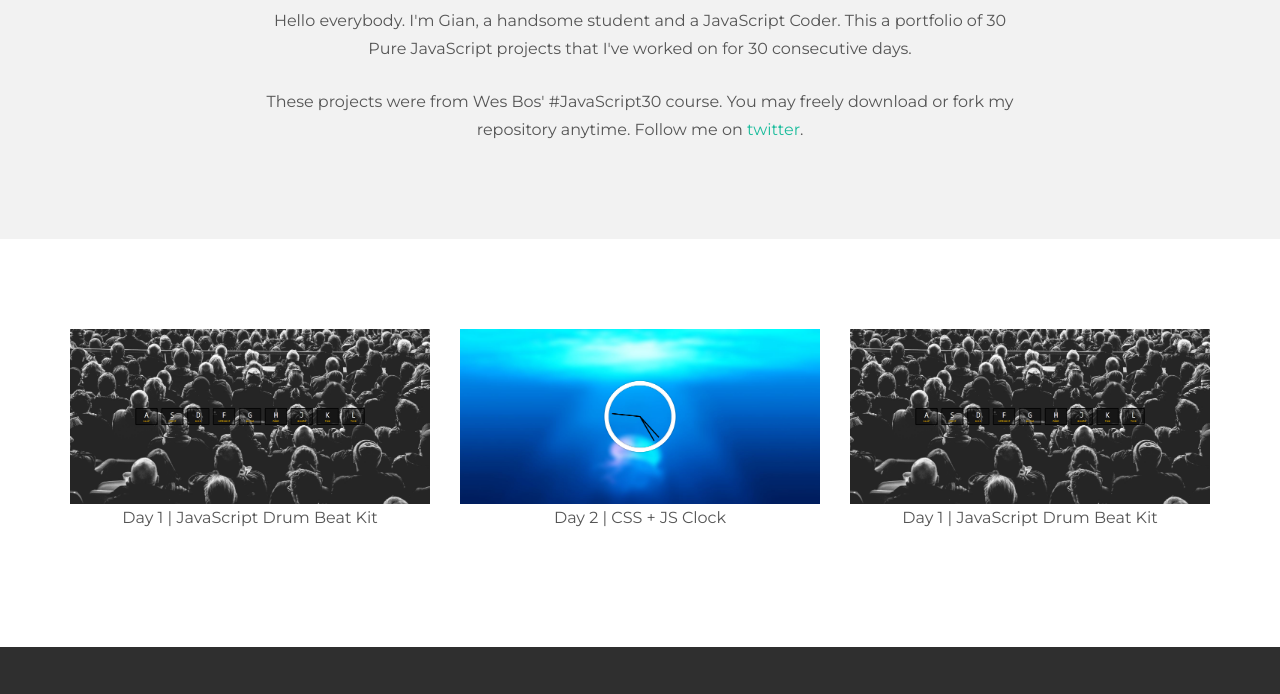
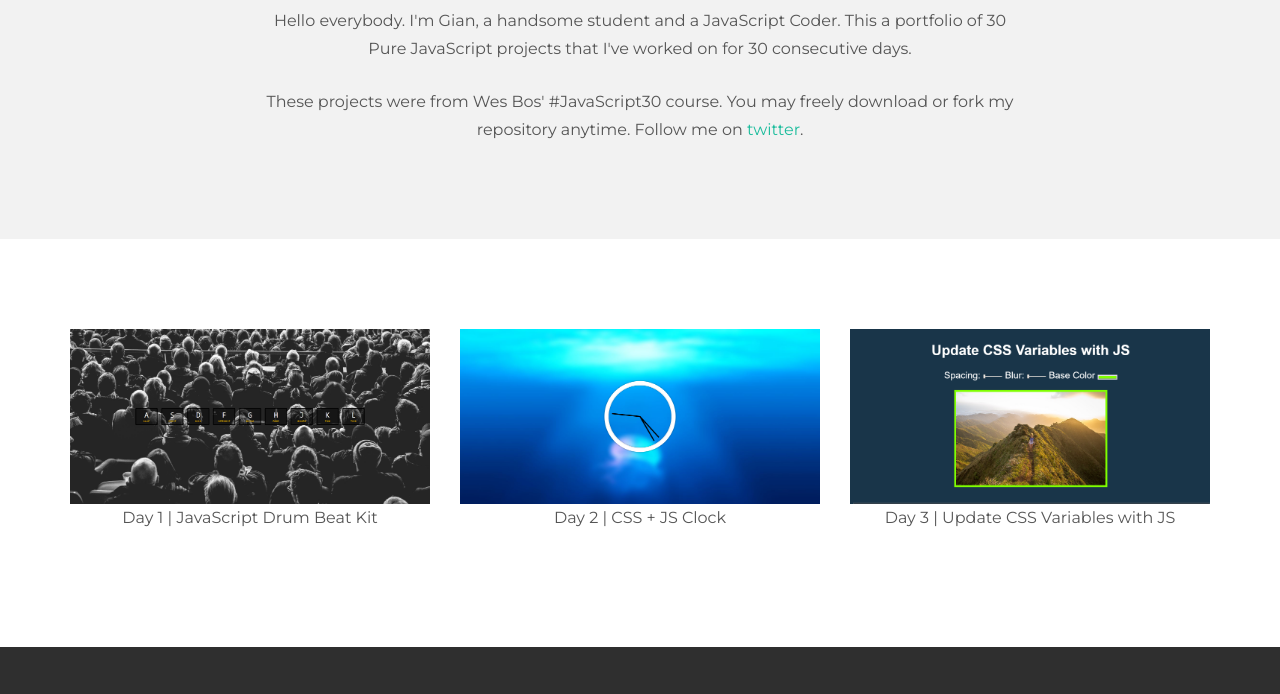
Before and after one commit to GianGonzaga29/js30, a plain HTML site: page index.html in a window 1280 px wide. Shown: the part 508-1202 px from the top of the page. Drawn offline with nearby package versions, Linux system fonts and the light colour scheme; some packages are replaced by stand-ins of ours; a script that the page names is missing.

Commit message:
updated index.html (completed lesson 3)

```diff
--- a/index.html
+++ b/index.html
@@ -66,8 +66,8 @@
 				<p>Day 2 | CSS + JS Clock</p>
 			</div>
 			<div class="col-lg-4">
-				<a class="zoom green" href="apps/01/"><img class="img-responsive" src="apps/01/img.png" alt="" /></a>
-				<p>Day 1 | JavaScript Drum Beat Kit</p>
+				<a class="zoom green" href="apps/03/"><img class="img-responsive" src="apps/03/img.png" alt="" /></a>
+				<p>Day 3 | Update CSS Variables with JS</p>
 			</div>
 		</div><!-- /row -->
 	</div><!-- /container -->
```
